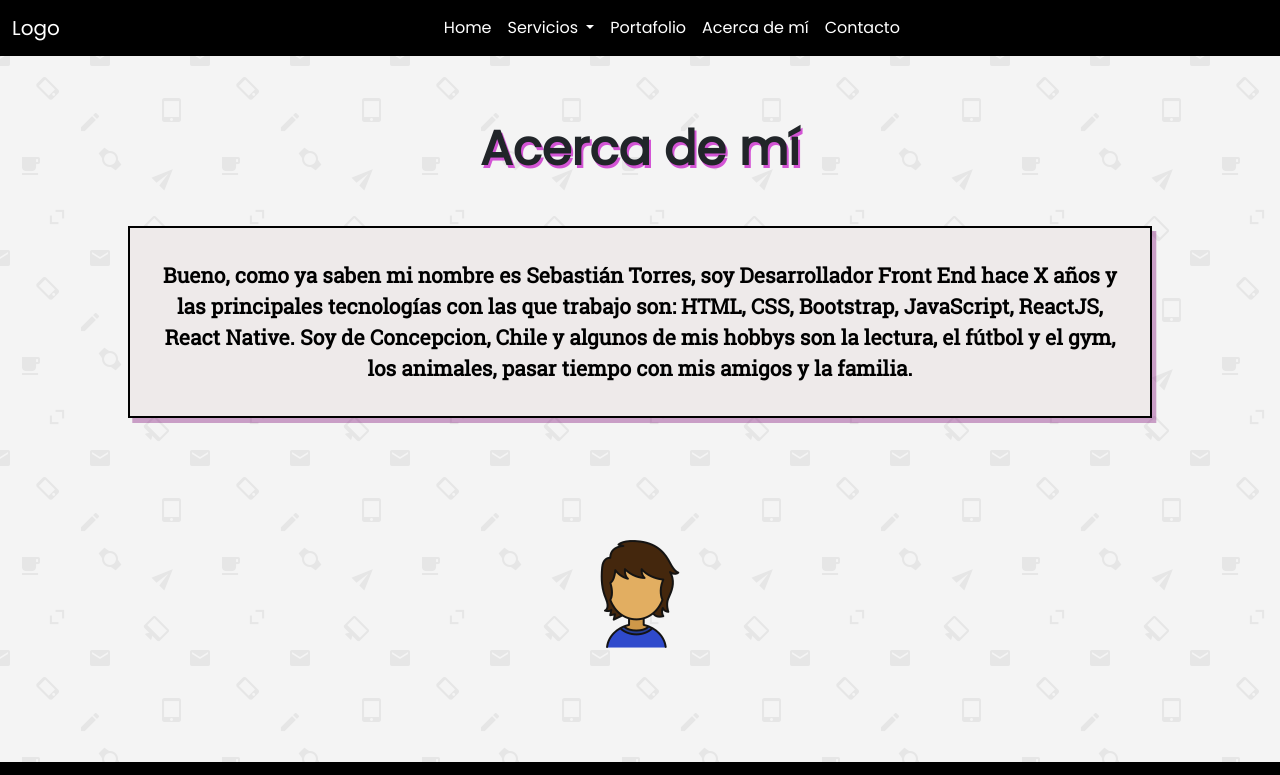
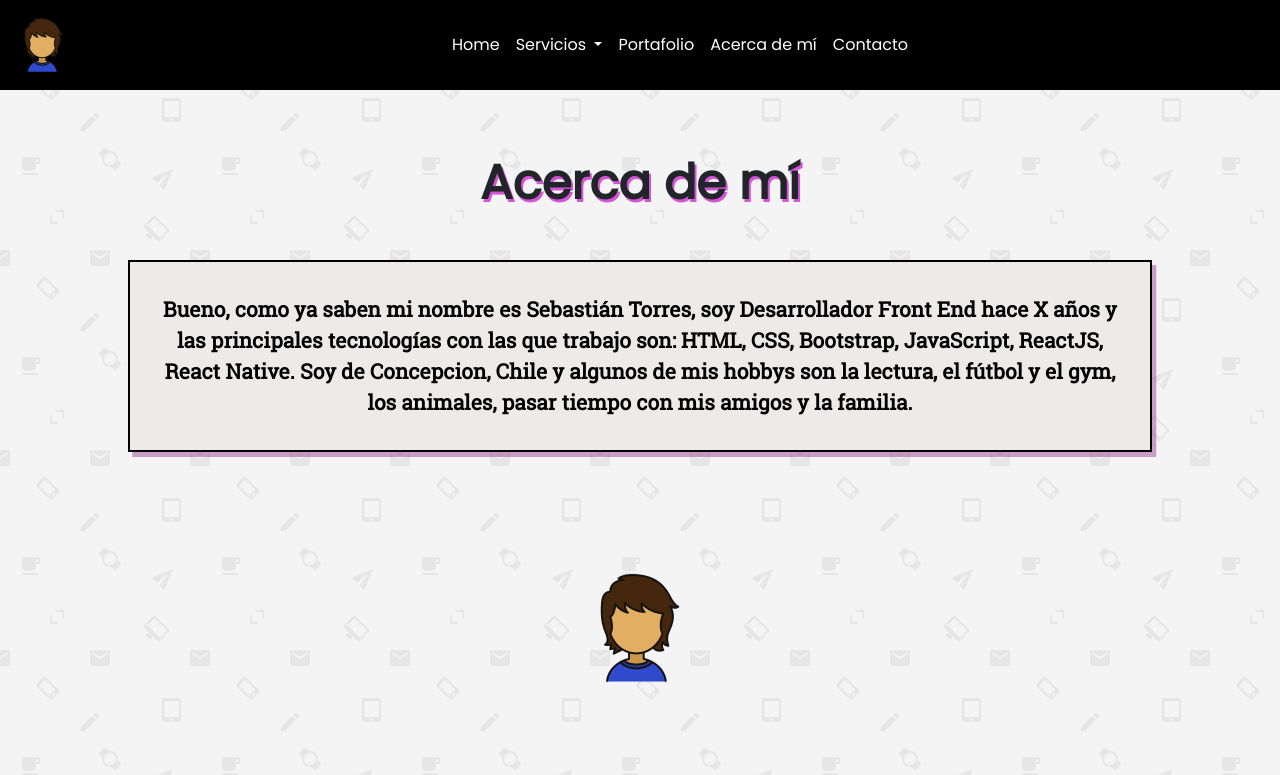
Before and after one commit to SebaTorr/webfinal_proyectocoder, a website: page pages/acercademi.html in a window 1280 px wide. Shown: the top 775 px of the page. Drawn offline with nearby package versions, Linux system fonts and the light colour scheme.

Commit message:
Agrega logo en navbar a cada una de las páginas del sitio

```diff
--- a/pages/acercademi.html
+++ b/pages/acercademi.html
@@ -29,7 +29,7 @@
             <!--Nav Bootstrap-->
             <nav class="navbar navbar-expand-lg navbar-dark" style="background-color: #000000;">
                 <div class="container-fluid">
-                    <a class="navbar-brand" href="../index.html">Logo</a>
+                    <a class="navbar-brand" href="../index.html"><img src="../img/mifoto.png" alt="Logo" height="64px"></a>
                     <button class="navbar-toggler" type="button" data-bs-toggle="collapse" data-bs-target="#navbarNavDropdown"
                         aria-controls="navbarNavDropdown" aria-expanded="false" aria-label="Toggle navigation">
                         <span class="navbar-toggler-icon"></span>
```
Also changed, not shown: index.html (+1 -1 lines), pages/contacto.html (+1 -1 lines), pages/portafolio.html (+1 -1 lines), pages/servicios.html (+1 -1 lines).
